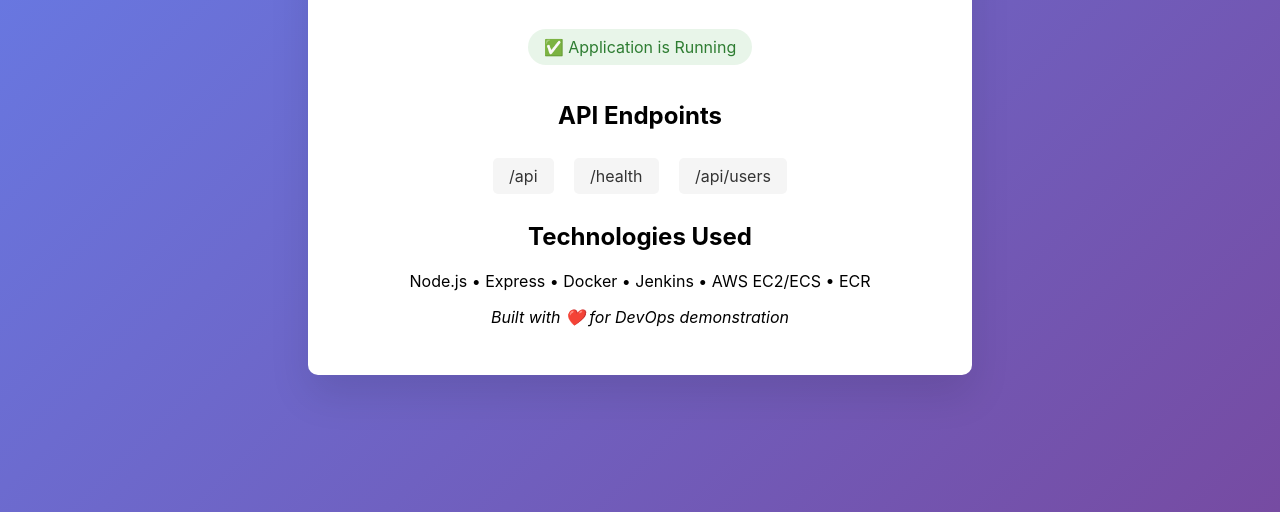
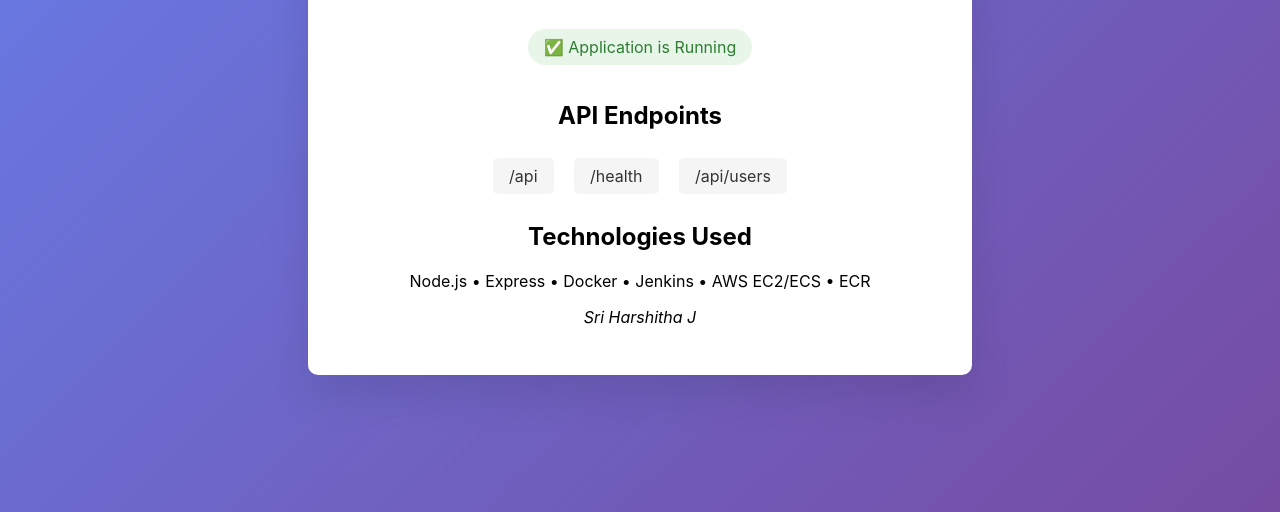
Before and after one commit to SriHarshitha88/devops_lab_cia, a website: page public/index.html in a window 1280 px wide. Shown: the part 288-800 px from the top of the page. Drawn offline with Linux system fonts and the light colour scheme.

```diff
--- a/public/index.html
+++ b/public/index.html
@@ -65,7 +65,7 @@
         <h2>Technologies Used</h2>
         <p>Node.js • Express • Docker • Jenkins • AWS EC2/ECS • ECR</p>
 
-        <p><em>Built with ❤️ for DevOps demonstration</em></p>
+        <p><em>Sri Harshitha J</em></p>
     </div>
 </body>
 </html>
```
